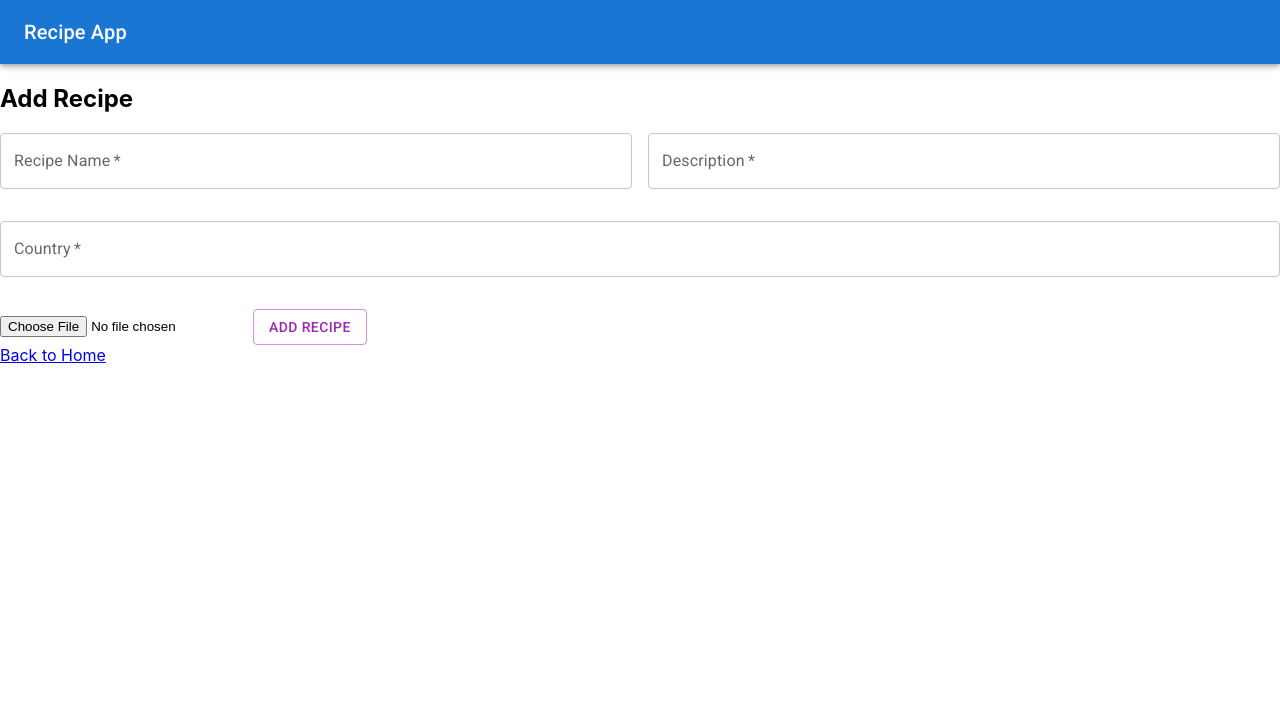
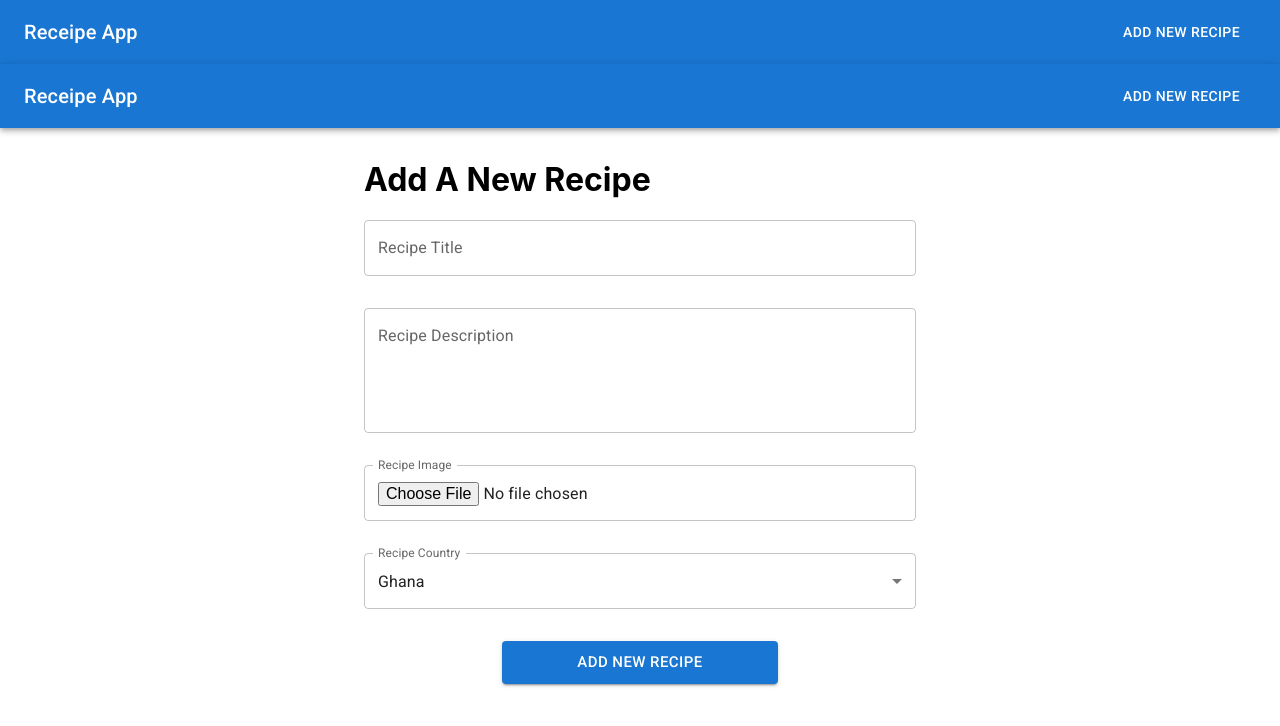
Before and after one commit to DanquahSika/recipe-app, a React (Create React App) app: page /add-recipes in a window 1280 px wide. Shown: the top 726 px of the page. Built offline with nearby package versions, Linux system fonts and the light colour scheme.

Commit message:
new adds

```diff
--- a/package.json
+++ b/package.json
@@ -7,6 +7,7 @@
     "@emotion/styled": "^11.11.0",
     "@fontsource/roboto": "^5.0.8",
     "@mui/icons-material": "^5.15.10",
+    "@mui/lab": "^5.0.0-alpha.169",
     "@mui/material": "^5.15.10",
     "@testing-library/jest-dom": "^5.17.0",
     "@testing-library/react": "^13.4.0",
--- a/src/components/navbar/index.jsx
+++ b/src/components/navbar/index.jsx
@@ -1,17 +1,16 @@
+import { AppBar, Toolbar, Typography, Link, Button } from "@mui/material";
 
-import {AppBar, Toolbar, Typography} from "@mui/material";
+export default function Navbar() {
+  return (
+    <AppBar position="static">
+      <Toolbar>
+      <Typography color= "inherit" to="/recipes" variant="h6" component={Link} sx={{ flexGrow: 1 }}>
+          Receipe App
+        </Typography>
+        <Button to="/add-recipe" component={Link} variant="container" color="primary"> Add New Recipe</Button>
 
 
-const Navbar = () => {
-    return (
-        <AppBar position="static">
-        <Toolbar>
-          <Typography variant="h6" component="div" sx={{ flexGrow: 1 }}>
-            Recipe App
-          </Typography>
-        </Toolbar>
-      </AppBar>
-    );
+      </Toolbar>
+    </AppBar>
+  );
 }
-
-export default Navbar;
--- a/src/pages/add-recipes/index.jsx
+++ b/src/pages/add-recipes/index.jsx
@@ -1,79 +1,116 @@
-import React, { useState } from "react";
-import { TextField, Button, Container, Stack } from "@mui/material";
-import { Link } from "react-router-dom";
+import {
+  Alert,
+  Box,
+  Collapse,
+  Container,
+  IconButton,
+  MenuItem,
+  TextField,
+} from "@mui/material";
+import { Close } from "@mui/icons-material";
+import { LoadingButton } from "@mui/lab";
+import { useState } from "react";
+import Navbar from "../../components/navbar";
 
-const AddRecipe = () => {
-  const [name, setName] = useState("");
-  const [description, setDescription] = useState("");
-  const [country, setCountry] = useState("");
-  const [recipeImage, setRecipeImage] = useState("");
+export const countries = [
+  { value: "GH", label: "Ghana" },
+  { value: "NG", label: "Nigeria" },
+  { value: "BE", label: "Benin" },
+  { value: "TG", label: "Togo" },
+];
 
-  const handleSubmit = async (event) => {
-    event.preventDefault();
+export default function AddRecipe() {
+  const [loading, setLoading] = useState(false);
+  const [open, setOpen] = useState(false);
+  const [message, setMessage] = useState("New Recipe Added Successfully!");
 
-    const formData = new FormData();
-    formData.append("name", name);
-    formData.append("description", description);
-    formData.append("country", country);
-    formData.append("recipeImage", recipeImage);
-
-    try {
-      const response = await fetch("http://localhost:3001/api/recipes", {
-        method: "POST",
-        body: formData,
-      });
-      const data = await response.json();
-      console.log(data);
-    } catch (error) {
-      console.error(error);
-    }
+  const addRecipe = async (event) => {
+    // Set loading to true
+    // Prevent default form submit behavior
+    // Get form data
+    // Post form data to the backend
+    // Update message based on response status
+    // Open collapsible Alert
+    // Set loading to false
   };
 
   return (
-    <React.Fragment>
-      <h2>Add Recipe</h2>
-      <form onSubmit={handleSubmit}>
-        <Stack spacing={2} direction="row" sx={{ marginBottom: 4 }}>
+    <>
+      <Navbar />
+      <Container sx={{ my: "2rem" }} maxWidth="sm">
+        <h1>Add A New Recipe</h1>
+        <form>
           <TextField
-            type="text"
-            variant="outlined"
-            color="secondary"
-            label="Recipe Name"
-            onChange={(e) => setName(e.target.value)}
-            value={name}
+            sx={{ mb: "2rem" }}
             fullWidth
-            required
+            name="title"
+            label="Recipe Title"
           />
           <TextField
-            type="text"
-            variant="outlined"
-            color="secondary"
-            label="Description"
-            onChange={(e) => setDescription(e.target.value)}
-            value={description}
+            sx={{ mb: "2rem" }}
             fullWidth
-            required
+            name="description"
+            label="Recipe Description"
+            multiline
+            rows={4}
           />
-        </Stack>
-        <TextField
-          type="text"
-          variant="outlined"
-          color="secondary"
-          label="Country"
-          onChange={(e) => setCountry(e.target.value)}
-          value={country}
-          fullWidth
-          required
-          sx={{ mb: 4 }}
-        />
-        <input type="file" onChange={(e) => setRecipeImage(e.target.files[0])} />
-        <Button variant="outlined" color="secondary" type="submit">
-          Add Recipe
-        </Button>
-      </form>
-      <Link to="/">Back to Home</Link>
-    </React.Fragment>
+          <TextField
+            sx={{ mb: "2rem" }}
+            InputLabelProps={{
+              shrink: true,
+            }}
+            type="file"
+            fullWidth
+            name="image"
+            label="Recipe Image"
+          />
+          <TextField
+            sx={{ mb: "2rem" }}
+            select
+            fullWidth
+            name="country"
+            label="Recipe Country"
+            defaultValue="GH"
+          >
+            {countries.map((option) => (
+              <MenuItem key={option.value} value={option.value}>
+                {option.label}
+              </MenuItem>
+            ))}
+          </TextField>
+          <Box textAlign="center">
+            <Collapse in={open}>
+              <Alert
+                action={
+                  <IconButton
+                    aria-label="close"
+                    color="inherit"
+                    size="small"
+                    onClick={() => {
+                      setOpen(false);
+                    }}
+                  >
+                    <Close fontSize="inherit" />
+                  </IconButton>
+                }
+                sx={{ mb: 2 }}
+              >
+                {message}
+              </Alert>
+            </Collapse>
+
+            <LoadingButton
+              sx={{ width: "50%" }}
+              loading={loading}
+              type="submit"
+              size="large"
+              variant="contained"
+            >
+              Add New Recipe
+            </LoadingButton>
+          </Box>
+        </form>
+      </Container>
+    </>
   );
-};
-
-export default AddRecipe;
+}
--- a/src/pages/recipe/index.jsx
+++ b/src/pages/recipe/index.jsx
@@ -1,37 +1,38 @@
-import { useParams } from "react-router-dom";
-import useSWR from "swr";
+import {Link, useParams } from "react-router-dom";
+import useSWR from "swr"
 import loadingIcon from "../../assets/images/gears-spinner.svg";
-import { Container } from "@mui/material";
+import {Container} from "@mui/material"
 
-const getRecipe = (...args) => {
+
+const getRecipe =(...args) => {
  // prepare URL
  const url = new URL(args[0]);
-  url.searchParams.append("apiKey", process.env.REACT_APP_SPOONACULAR_API_KEY);
-  //fetch and return recipe
-  return fetch(url).then((response) => response.json());
-};
+ url.searchParams.append("apiKey",process.env.REACT_APP_SPOONACULAR_API_KEY)
+//  fetch and return receipe
+return fetch(url).then(response => response.json());
+}
+
+
 
 export default function Recipe() {
-  const { id } = useParams(); // TODO: get recipe id from url param
-  const { data, isLoading } = useSWR(
-    `https://api.spoonacular.com/recipes/${id}/information`,
-    getRecipe
-  );
+  const { id } = useParams();
+  const {data,isLoading, } = useSWR(`${process.env.REACT_APP_RECIPE_API_URL}/recipes/${id}`, getRecipe);
+  // console.log(data, isLoading);
 
-  // console.log(data, isLoading);
+
 
   return (
     <>
-      {isLoading ? (
-        <img src={loadingIcon} />
-      ) : (
+    {isLoading ? <img src={{loadingIcon}} /> :(
       <Container>
       <h1>{data.title}</h1>
       <div>{data.summary}</div>
-          <div dangerouslySetInnerHTML={{ __html: data.summary }} />
+      <div dangerouslySetInnerHTML={{__html: data.
+        summary}} />
       <img src={data.image} />
       </Container>
     )}
     </>
   );
+
 }
--- a/src/pages/recipes/index.jsx
+++ b/src/pages/recipes/index.jsx
@@ -25,12 +25,12 @@
     setLoading(true);
     // prepare URL
     // const url = new URL("https://api.spoonacular.com/recipes/complexSearch");
-    const url = new URL("http://localhost:4000/recipes");
-    url.searchParams.append(
-      "apiKey",
-      process.env.REACT_APP_SPOONACULAR_API_KEY
-    );
-    url.searchParams.append("query", keyword);
+    const url = new URL(`${process.env.REACT_APP_RECIPE_API_URL/recipes}`);
+    // url.searchParams.append(
+    //   "apiKey",
+    //   process.env.REACT_APP_SPOONACULAR_API_KEY
+    // );
+    // url.searchParams.append("query", keyword);
     // fetch recipes from the API
     // setRecipes will be updated with the recipe state
     // url.searchParams.append('number', 2) to specify the number of recipes to show
```
Also changed, not shown: 1 other file (tests, documents, lock files or other folders). Lines whose indentation alone changed are shown as unchanged.
